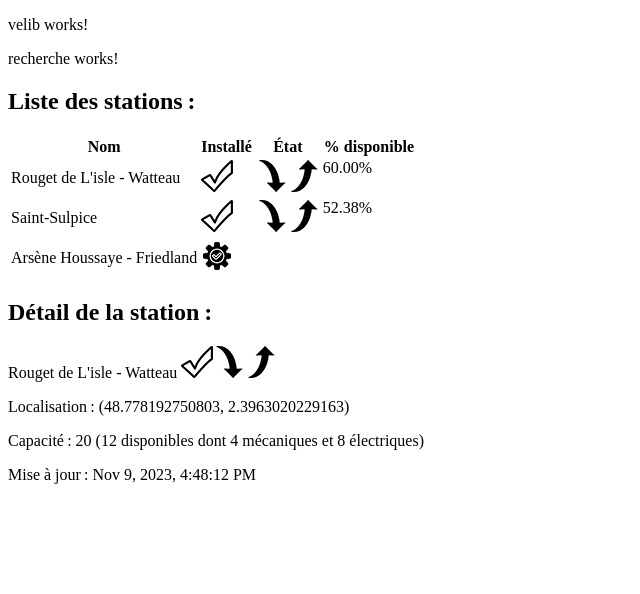
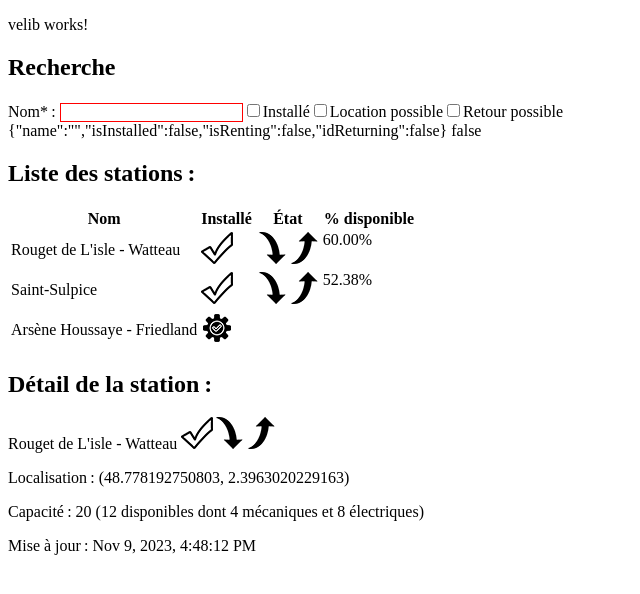
Before and after one commit to cedriclecocq/agu-18-tp, an Angular app: page / in a window 1280 px wide. Shown: the top 594 px of the page, without its empty margins (0-640 px from the left). Built offline with nearby package versions, Linux system fonts and the light colour scheme.

Commit message:
Les formulaires

```diff
--- a/src/app/velib/recherche/recherche.component.css
+++ b/src/app/velib/recherche/recherche.component.css
@@ -0,0 +1,3 @@
+input.ng-invalid {
+  border: 1px solid red;
+}
--- a/src/app/velib/recherche/recherche.component.html
+++ b/src/app/velib/recherche/recherche.component.html
@@ -1 +1,16 @@
-<p>recherche works!</p>
+<h2>Recherche</h2>
+<form [formGroup]="rechercheForm">
+  <label for="name">Nom* : </label>
+  <input id="name" type="text" name="name" formControlName="name">
+
+  <input type="checkbox" id="isInstalled" name="isInstalled" formControlName="isInstalled">
+  <label for="isInstalled">Installé</label>
+
+  <input type="checkbox" id="isRenting" name="isRenting" formControlName="isRenting">
+  <label for="isRenting">Location possible</label>
+
+  <input type="checkbox" id="isReturning" name="isReturning" formControlName="idReturning">
+  <label for="isReturning">Retour possible</label>
+</form>
+{{JSON.stringify(rechercheForm.value)}}
+{{rechercheForm.valid}}
--- a/src/app/velib/recherche/recherche.component.ts
+++ b/src/app/velib/recherche/recherche.component.ts
@@ -1,12 +1,21 @@
 import { Component } from '@angular/core';
+import { FormControl, FormGroup, ReactiveFormsModule, Validators } from "@angular/forms";
 
 @Component({
   selector: 'app-recherche',
   standalone: true,
-  imports: [],
+  imports: [
+    ReactiveFormsModule,
+  ],
   templateUrl: './recherche.component.html',
   styleUrl: './recherche.component.css'
 })
 export class RechercheComponent {
-
+  rechercheForm = new FormGroup({
+    name: new FormControl('', [Validators.required, Validators.minLength(3)]),
+    isInstalled: new FormControl(false),
+    isRenting: new FormControl(false),
+    idReturning: new FormControl(false)
+  })
+  protected readonly JSON = JSON;
 }
```
